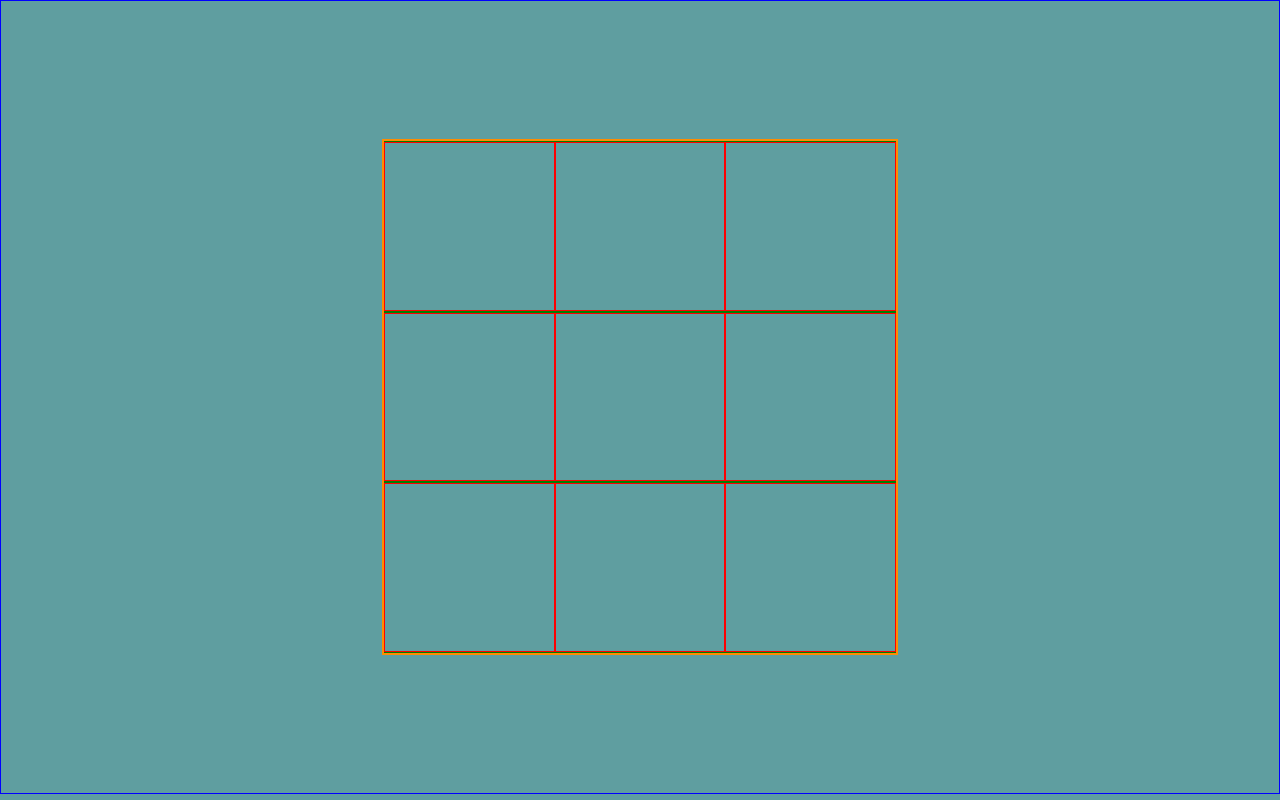
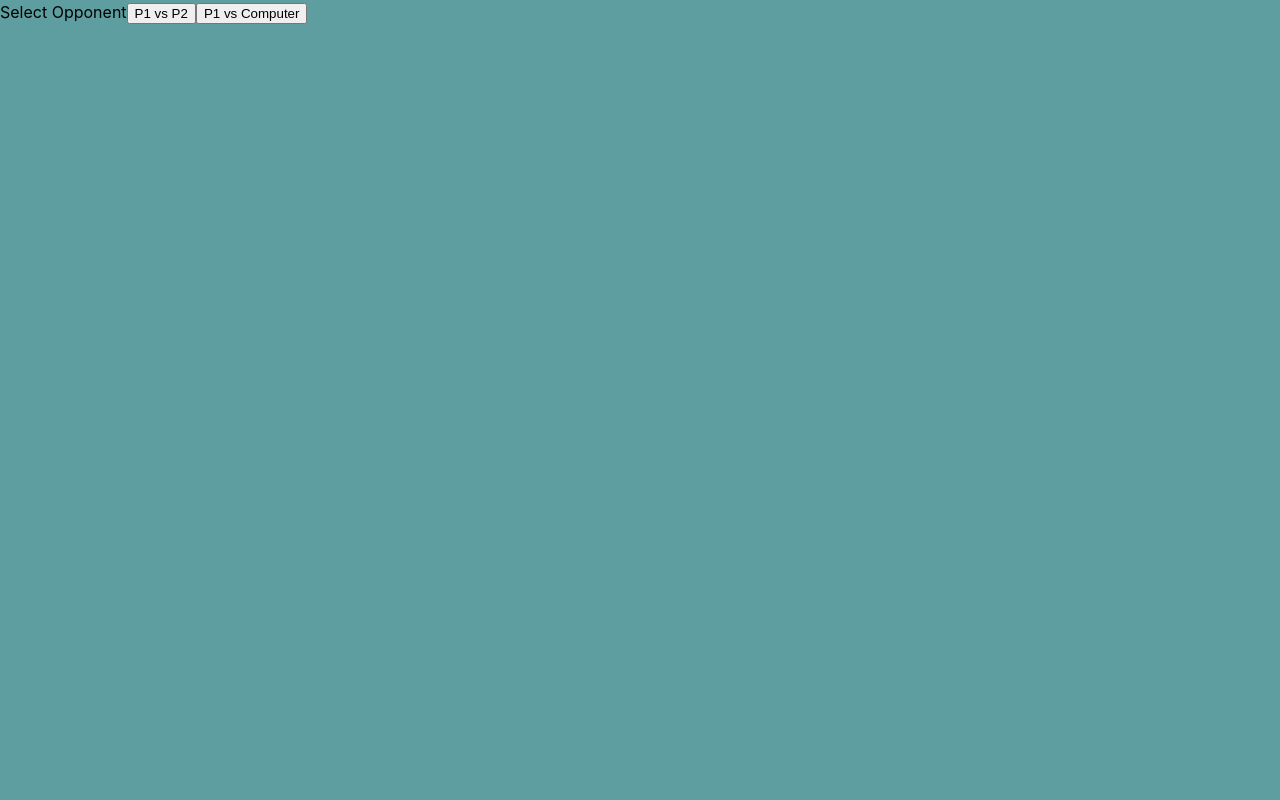
Before and after one commit to JeffreyChuCPA/Tic-Tac-Toe, a React (Vite) app: page / in a window 1280 px wide. Built offline with nearby package versions, Linux system fonts and the light colour scheme.

Commit message:
worked on PlayerCard, ResultsCard, and SelectPlayers card. Worked on updating code to utilize Player type

```diff
--- a/src/App.tsx
+++ b/src/App.tsx
@@ -2,40 +2,37 @@ import { useEffect, useState } from 'react'
 import Board from './components/Board'
 import './App.css'
 import ResultsCard from './components/ResultsCard'
+import PlayerCard from './components/PlayerCard'
+import { checkWinner } from './utilities/checkWinner'
+import { Player } from './utilities/types'
+import SelectPlayers from './components/SelectPlayers'
 
-// type Player = {
-//   playerType: string
-//   playerNumber: number,
-//   score: number
-// }
 
 function App() {
-  const [winner, setWinner] = useState<string>('')
-  const [currentPlayer, setCurrentPlayer] = useState<string>('')
-  const [gameBoard, setGameBoard] = useState<(string | null)[]>(Array(9).fill(null))
+  const [winner, setWinner] = useState<Player | null>(null)
+  const [currentPlayer, setCurrentPlayer] = useState<Player | null>(null)
+  const [gameBoard, setGameBoard] = useState<(Player | null)[]>(Array(9).fill(null))
   const [allMarked, setAllMarked] = useState<boolean>(false)
+  const [players, setPlayers] = useState<Player[]>([{playerType: "P1", score: 0}, {playerType: null, score: 0}])
 
   useEffect(() => {
     gameBoard.every((cell) => cell !== null) ? setAllMarked(true) : setAllMarked(false)
-  })
-
-  const determineFirstTurn = (numberOfPlayers: number): void => {
-    const randomTurn: number = Math.floor(Math.random() * numberOfPlayers)
-    const firstTurn: string = randomTurn ? 'p1' : 'p2'
-    return setCurrentPlayer(firstTurn)
-  }
+    setWinner(checkWinner(gameBoard, players))
+  }, [gameBoard])
 
   return (
     <>
-      {!currentPlayer ? determineFirstTurn(2) : null}
       {console.log(currentPlayer)}
+      {console.log(players)}
       {console.log(gameBoard)}
-      <div className='app'>
-        {/* <PlayerCard/> */}
-        <Board gameBoard={gameBoard} setGameBoard={setGameBoard} winner={winner} setWinner={setWinner} currentPlayer={currentPlayer} setCurrentPlayer={setCurrentPlayer}/>
-        {/* <PlayerCard/> */}
-        <ResultsCard winner={winner} setWinner={setWinner} allMarked={allMarked} setGameBoard={setGameBoard} />
-      </div>
+      {players[1].playerType === null ? <SelectPlayers players={players} setPlayers={setPlayers} setCurrentPlayer={setCurrentPlayer}/> : null}
+      {players[1].playerType !== null ?
+        <div className='app'>
+          <PlayerCard winner={winner}/>
+          <Board players={players} gameBoard={gameBoard} setGameBoard={setGameBoard} winner={winner} currentPlayer={currentPlayer} setCurrentPlayer={setCurrentPlayer}/>
+          <PlayerCard winner={winner}/>
+          <ResultsCard winner={winner} setWinner={setWinner} allMarked={allMarked} setGameBoard={setGameBoard} />
+        </div> : null}
     </>
   )
 }
--- a/src/components/Board.tsx
+++ b/src/components/Board.tsx
@@ -1,33 +1,34 @@
 import React from 'react'
 import MarkBox from './MarkBox'
+import { Player } from '../utilities/types';
 
 type BoardProps = {
-  gameBoard: (string | null)[],
-  setGameBoard: React.Dispatch<React.SetStateAction<(string | null)[]>>,
-  winner: string;
-  setWinner: React.Dispatch<React.SetStateAction<string>>,
-  currentPlayer: string,
-  setCurrentPlayer: React.Dispatch<React.SetStateAction<string>>
+  gameBoard: (Player | null)[],
+  setGameBoard: React.Dispatch<React.SetStateAction<(Player | null)[]>>,
+  winner: Player | null,
+  currentPlayer: Player | null,
+  setCurrentPlayer: React.Dispatch<React.SetStateAction<Player | null>>,
+  players: Player[]
 }
 
-const Board: React.FC<BoardProps> = ({gameBoard, setGameBoard, winner, setWinner, currentPlayer, setCurrentPlayer}) => {
+const Board: React.FC<BoardProps> = ({gameBoard, setGameBoard, winner, currentPlayer, setCurrentPlayer, players}) => {
 
   return (
     <div className='board'>
       <div className='row' id='row1'>
-        <MarkBox winner={winner} setWinner={setWinner} currentPlayer={currentPlayer} setCurrentPlayer={setCurrentPlayer} gameBoard={gameBoard} setGameBoard={setGameBoard} id={0}/>
-        <MarkBox winner={winner} setWinner={setWinner} currentPlayer={currentPlayer} setCurrentPlayer={setCurrentPlayer} gameBoard={gameBoard} setGameBoard={setGameBoard} id={1}/>
-        <MarkBox winner={winner} setWinner={setWinner} currentPlayer={currentPlayer} setCurrentPlayer={setCurrentPlayer} gameBoard={gameBoard} setGameBoard={setGameBoard} id={2}/>
+        <MarkBox players={players} winner={winner} currentPlayer={currentPlayer} setCurrentPlayer={setCurrentPlayer} gameBoard={gameBoard} setGameBoard={setGameBoard} id={0}/>
+        <MarkBox players={players} winner={winner} currentPlayer={currentPlayer} setCurrentPlayer={setCurrentPlayer} gameBoard={gameBoard} setGameBoard={setGameBoard} id={1}/>
+        <MarkBox players={players} winner={winner} currentPlayer={currentPlayer} setCurrentPlayer={setCurrentPlayer} gameBoard={gameBoard} setGameBoard={setGameBoard} id={2}/>
       </div>
       <div className='row' id='row2'>
-        <MarkBox winner={winner} setWinner={setWinner} currentPlayer={currentPlayer} setCurrentPlayer={setCurrentPlayer} gameBoard={gameBoard} setGameBoard={setGameBoard} id={3}/>
-        <MarkBox winner={winner} setWinner={setWinner} currentPlayer={currentPlayer} setCurrentPlayer={setCurrentPlayer} gameBoard={gameBoard} setGameBoard={setGameBoard} id={4}/>
-        <MarkBox winner={winner} setWinner={setWinner} currentPlayer={currentPlayer} setCurrentPlayer={setCurrentPlayer} gameBoard={gameBoard} setGameBoard={setGameBoard} id={5}/>
+        <MarkBox players={players} winner={winner} currentPlayer={currentPlayer} setCurrentPlayer={setCurrentPlayer} gameBoard={gameBoard} setGameBoard={setGameBoard} id={3}/>
+        <MarkBox players={players} winner={winner} currentPlayer={currentPlayer} setCurrentPlayer={setCurrentPlayer} gameBoard={gameBoard} setGameBoard={setGameBoard} id={4}/>
+        <MarkBox players={players} winner={winner} currentPlayer={currentPlayer} setCurrentPlayer={setCurrentPlayer} gameBoard={gameBoard} setGameBoard={setGameBoard} id={5}/>
       </div>
       <div className='row' id='row3'>
-        <MarkBox winner={winner} setWinner={setWinner} currentPlayer={currentPlayer} setCurrentPlayer={setCurrentPlayer} gameBoard={gameBoard} setGameBoard={setGameBoard} id={6}/>
-        <MarkBox winner={winner} setWinner={setWinner} currentPlayer={currentPlayer} setCurrentPlayer={setCurrentPlayer} gameBoard={gameBoard} setGameBoard={setGameBoard} id={7}/>
-        <MarkBox winner={winner} setWinner={setWinner} currentPlayer={currentPlayer} setCurrentPlayer={setCurrentPlayer} gameBoard={gameBoard} setGameBoard={setGameBoard} id={8}/>
+        <MarkBox players={players} winner={winner} currentPlayer={currentPlayer} setCurrentPlayer={setCurrentPlayer} gameBoard={gameBoard} setGameBoard={setGameBoard} id={6}/>
+        <MarkBox players={players} winner={winner} currentPlayer={currentPlayer} setCurrentPlayer={setCurrentPlayer} gameBoard={gameBoard} setGameBoard={setGameBoard} id={7}/>
+        <MarkBox players={players} winner={winner} currentPlayer={currentPlayer} setCurrentPlayer={setCurrentPlayer} gameBoard={gameBoard} setGameBoard={setGameBoard} id={8}/>
       </div>
     </div>
   )
--- a/src/components/MarkBox.tsx
+++ b/src/components/MarkBox.tsx
@@ -1,41 +1,37 @@
 import React, { useEffect, useState } from 'react'
-import { checkWinner } from '../utilities/checkWinner'
+import { Player } from '../utilities/types';
 
 type MarkBoxProps = {
-  gameBoard: (string | null)[]
-  setGameBoard: React.Dispatch<React.SetStateAction<(string | null)[]>>,
+  gameBoard: (Player | null)[]
+  setGameBoard: React.Dispatch<React.SetStateAction<(Player | null)[]>>,
   id: number,
-  currentPlayer: string,
-  setCurrentPlayer: React.Dispatch<React.SetStateAction<string>>,
-  winner: string,
-  setWinner: React.Dispatch<React.SetStateAction<string>>
+  currentPlayer:Player | null,
+  setCurrentPlayer: React.Dispatch<React.SetStateAction<Player | null>>,
+  winner: Player | null | undefined,
+  players: Player[]
 }
 
 
-const MarkBox: React.FC<MarkBoxProps> = ({gameBoard, setGameBoard, id, currentPlayer, setCurrentPlayer, winner, setWinner}) => {
-  const [mark, setMark] = useState<string>('')
+const MarkBox: React.FC<MarkBoxProps> = ({gameBoard, setGameBoard, id, currentPlayer, setCurrentPlayer, winner, players}) => {
+  const [mark, setMark] = useState<Player | null>(null)
 
   useEffect(() => {
-    setWinner(checkWinner(gameBoard))
-    {gameBoard.every((value) => value === null) && setMark('')}
-    console.log('rendered')
-  }, [gameBoard, setWinner])
+    {gameBoard.every((value) => value === null) && setMark(null)}
+  },[gameBoard])
 
-
-
-  const switchPlayer = (currentPlayer: string): void => {
-    if (currentPlayer === 'p1') {
-      setCurrentPlayer('p2')
+  const switchPlayer = (currentPlayer: Player | null): void => {
+    if (currentPlayer === players[0]) {
+      setCurrentPlayer(players[1])
     } else {
-      setCurrentPlayer('p1')
+      setCurrentPlayer(players[0])
     }
   }
 
-  const handlePlayerMark = (currentPlayer: string, mark: string) => {
+  const handlePlayerMark = (currentPlayer: Player | null, mark: Player | null) => {
     if (winner) return
     if (!mark) {
       setMark(currentPlayer)
-      const updatedGameBoard: (string | null)[] = [...gameBoard]
+      const updatedGameBoard: (Player | null)[] = [...gameBoard]
       updatedGameBoard[id] = currentPlayer
       setGameBoard(updatedGameBoard)
       switchPlayer(currentPlayer)
@@ -46,8 +42,8 @@ const MarkBox: React.FC<MarkBoxProps> = ({gameBoard, setGameBoard, id, currentPl
 
   return (
     <div className='markbox' onClick={() => handlePlayerMark(currentPlayer, mark)}>
-      {mark === 'p1' && (<div className='mark-p1'>P1</div>)}
-      {mark === 'p2' && (<div className='mark-p2'>P2</div>)}
+      {mark === players[0] && (<div className='mark-p1'>{players[0].playerType}</div>)}
+      {mark === players[1] && (<div className='mark-p2'>{players[1].playerType}</div>)}
     </div>
   )
 }
--- /dev/null
+++ b/src/components/PlayerCard.tsx
@@ -0,0 +1,17 @@
+import React, { useState } from "react";
+import { Player } from "../utilities/types";
+
+type PlayerCardProps = {
+  winner: Player | null
+}
+
+const PlayerCard: React.FC<PlayerCardProps> = ({winner}) => {
+  const [winCount, setWinCount] = useState<number>(0)
+
+  return (
+    <div className="player-card">
+      PlayerCard
+      </div>)
+};
+
+export default PlayerCard;
--- a/src/components/ResultsCard.tsx
+++ b/src/components/ResultsCard.tsx
@@ -1,25 +1,26 @@
 import React from "react";
+import { Player } from "../utilities/types";
 
 type ResultsCardProps = {
-  winner: string,
-  setWinner: React.Dispatch<React.SetStateAction<string>>,
+  winner: Player | null ,
+  setWinner: React.Dispatch<React.SetStateAction<Player | null >>,
   allMarked: boolean,
-  setGameBoard: React.Dispatch<React.SetStateAction<(string | null)[]>>
+  setGameBoard: React.Dispatch<React.SetStateAction<(Player | null)[]>>
 };
 
 const ResultsCard: React.FC<ResultsCardProps> = ({ winner, setWinner, allMarked, setGameBoard }) => {
 
   const handlePlayAgain = (): void => {
-    setWinner('');
-    const newBoard: (string | null)[] = Array(9).fill(null)
+    setWinner(null);
+    const newBoard: (Player | null)[] = Array(9).fill(null)
     setGameBoard(newBoard)
   }
 
   return (
     <>
-      {winner &&
+      {winner?.playerType &&
         <div className="results">
-          <span className="results-text">{`Winner is ${winner}!`}</span>
+          <span className="results-text">{`Winner is ${winner.playerType}!`}</span>
           <button className="results-btn" onClick={() => handlePlayAgain()}>
             Play Again
           </button>
--- /dev/null
+++ b/src/components/SelectPlayers.tsx
@@ -0,0 +1,38 @@
+import React from 'react'
+import { Player } from '../utilities/types'
+
+type SelectPlayersProps = {
+  players: Player[],
+  setPlayers: React.Dispatch<React.SetStateAction<Player[]>>,
+  setCurrentPlayer: React.Dispatch<React.SetStateAction<Player | null>>
+}
+
+const SelectPlayers: React.FC<SelectPlayersProps> = ({players, setPlayers, setCurrentPlayer}) => {
+
+  const determineFirstTurn = (numberOfPlayers: number, players: Player[]): void => {
+    const randomTurn: number = Math.floor(Math.random() * numberOfPlayers)
+    const firstTurn: Player = randomTurn ? players[0] : players[1]
+    return setCurrentPlayer(firstTurn)
+  }
+
+  const handlePlayerSelection = (opponent: "P2" | "Computer") => {
+    const updatedPlayers = [...players]
+    updatedPlayers[1].playerType = opponent
+    setPlayers(updatedPlayers)
+    determineFirstTurn(2, players)
+  }
+
+  return (
+    <div className='player-selection'>
+      Select Opponent
+        <button id='P2' className='player-selection-btn' onClick={() => handlePlayerSelection('P2')}>
+          P1 vs P2
+        </button>
+        <button id='Computer' className='player-selection-btn' onClick={() => handlePlayerSelection('Computer')}>
+          P1 vs Computer
+        </button>
+    </div>
+  )
+}
+
+export default SelectPlayers
--- /dev/null
+++ b/src/utilities/types.ts
@@ -0,0 +1,4 @@
+export type Player = {
+  playerType: 'P1'| 'P2' | 'Computer' | null,
+  score: number
+}
```
Also changed, not shown: src/utilities/checkWinner.ts (+8 -6 lines).
